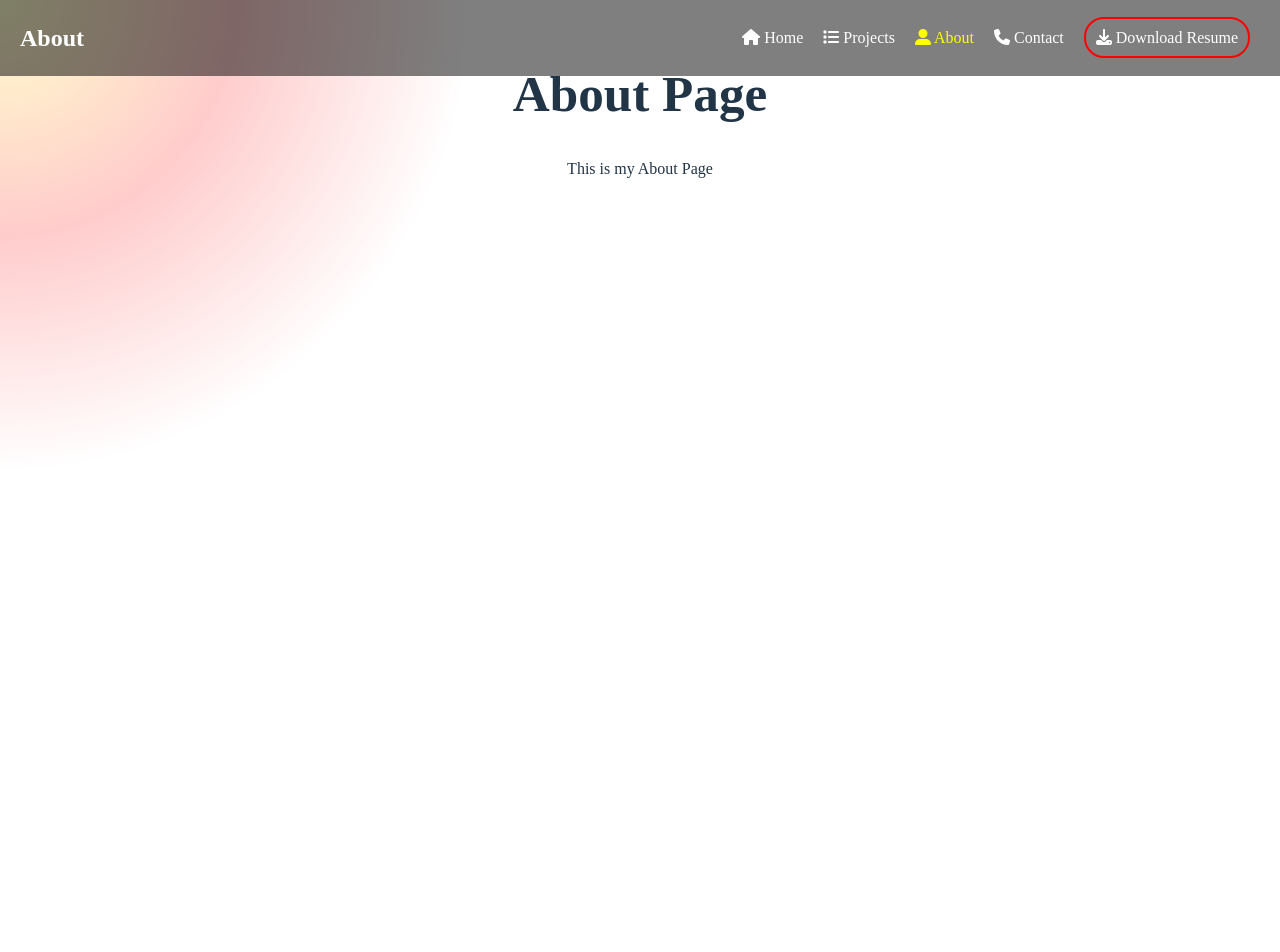
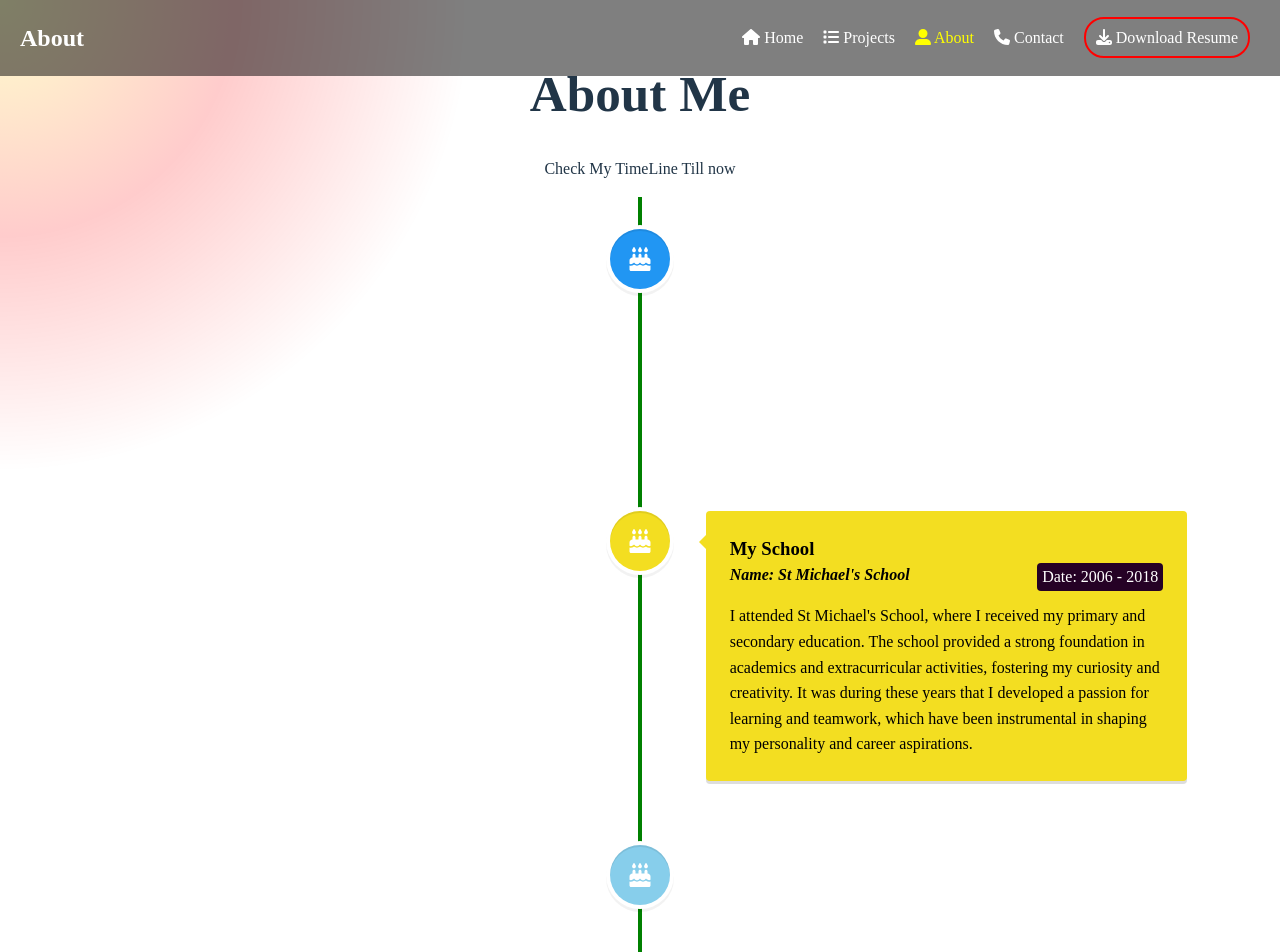
Before and after one commit to Pied07/react-profile, a React (Vite) app: page /react-profile/about in a window 1280 px wide. Shown: the top 952 px of the page. Before the commit the page ends 800 px from the top, so only its background shows below. Built offline with nearby package versions, Linux system fonts and the light colour scheme.

Commit message:
Started Working on About Page

```diff
--- a/package.json
+++ b/package.json
@@ -28,7 +28,8 @@
     "react-chartjs-2": "^5.3.0",
     "react-dom": "^19.0.0",
     "react-router": "^7.4.0",
-    "react-router-dom": "^7.4.0"
+    "react-router-dom": "^7.4.0",
+    "react-vertical-timeline-component": "^3.5.3"
   },
   "devDependencies": {
     "@eslint/js": "^9.21.0",
--- a/src/App.css
+++ b/src/App.css
@@ -406,6 +406,29 @@
     box-shadow: 0 0 15px red;
   }
 }
+
+
+/* About CSS */
+
+.aboutTimeLineComponents {
+  text-align: start;
+  h3 {
+    font-weight: bolder;
+  }
+  h4 {
+    font-weight: bold;
+    font-style: italic;
+  }
+}
+
+.aboutTimeLineDate {
+  color: white;
+  background-color: rgb(37, 1, 37);
+  padding: 2px 5px;
+  border-radius: 4px;
+  float: right;
+}
+
 /* Contact CSS */
 
 .contactContainer {
@@ -459,7 +482,7 @@
 }
 
 .contactForm {
-  margin-top: 20px;
+  margin: 20px;
   display: flex;
   flex-direction: column;
   width: 100%;
--- a/src/components/About/About.jsx
+++ b/src/components/About/About.jsx
@@ -1,11 +1,90 @@
 import React from 'react'
+import { VerticalTimeline, VerticalTimelineElement } from 'react-vertical-timeline-component'
+import 'react-vertical-timeline-component/style.min.css';
+import { FontAwesomeIcon } from '@fortawesome/react-fontawesome'
+import { faBirthdayCake } from '@fortawesome/free-solid-svg-icons';
 
 function About() {
   return (
     <>
         <div className="aboutContainer">
-            <h1>About Page</h1>
-            <p>This is my About Page</p>
+            <h1>About Me</h1>
+            <p>Check My TimeLine Till now</p>
+            <div className="aboutTimeLineContainer">
+              <VerticalTimeline lineColor="green">
+                <VerticalTimelineElement
+                  className="aboutTimeLineComponents"
+                  contentStyle={{ background: 'rgb(33, 150, 243)', color: '#000' }}
+                  contentArrowStyle={{ borderRight: '7px solid  rgb(33, 150, 243)' }}
+                  iconStyle={{ background: 'rgb(33, 150, 243)', color: '#fff' }}
+                  icon={<FontAwesomeIcon icon={faBirthdayCake} />}
+                >
+                  <h3 className="vertical-timeline-element-title">My Birth</h3>
+                  <span className='aboutTimeLineDate'>Date: 2001</span>
+                  <h4 className="vertical-timeline-element-subtitle">Place: India,West Bengal, Durgapur</h4>
+                  <p>
+                    I was born in a small town called Durgapur, West Bengal, India. It is known for its industrial development and educational institutions.
+                    I spent my early years in this town, where I developed a love for technology and computers.
+                  </p>
+                </VerticalTimelineElement>
+                <VerticalTimelineElement
+                  className="aboutTimeLineComponents"
+                  contentStyle={{ background: 'rgb(243, 222, 33)', color: '#000' }}
+                  contentArrowStyle={{ borderRight: '7px solid  rgb(243, 222, 33)' }}
+                  iconStyle={{ background: 'rgb(243, 222, 33)', color: '#fff' }}
+                  icon={<FontAwesomeIcon icon={faBirthdayCake} />}
+                >
+                  <h3 className="vertical-timeline-element-title">My School</h3>
+                  <span className='aboutTimeLineDate'>Date: 2006 - 2018</span>
+                  <h4 className="vertical-timeline-element-subtitle">Name: St Michael's School</h4>
+                  <p>
+                    I attended St Michael's School, where I received my primary and secondary education. The school provided a strong foundation in academics and extracurricular activities, fostering my curiosity and creativity. It was during these years that I developed a passion for learning and teamwork, which have been instrumental in shaping my personality and career aspirations.
+                  </p>
+                </VerticalTimelineElement>
+                <VerticalTimelineElement
+                  className="aboutTimeLineComponents"
+                  contentStyle={{ background: 'skyblue', color: '#000' }}
+                  contentArrowStyle={{ borderRight: '7px solid  skyblue' }}
+                  iconStyle={{ background: 'skyblue', color: '#fff' }}
+                  icon={<FontAwesomeIcon icon={faBirthdayCake} />}
+                >
+                  <h3 className="vertical-timeline-element-title">My High School</h3>
+                  <span className='aboutTimeLineDate'>Date: 2018 - 2020</span>
+                  <h4 className="vertical-timeline-element-subtitle">Name: HemSheela Model School</h4>
+                  <p>
+                    I attended HemSheela Model School for my high school education. This phase of my life was crucial in shaping my academic interests and personal growth. The school provided a rigorous curriculum and a supportive environment that encouraged critical thinking and problem-solving. It was during these years that I developed a keen interest in science and technology, which laid the foundation for my future endeavors.
+                  </p>
+                </VerticalTimelineElement>
+                <VerticalTimelineElement
+                  className="aboutTimeLineComponents"
+                  contentStyle={{ background: 'purple', color: '#000' }}
+                  contentArrowStyle={{ borderRight: '7px solid  purple' }}
+                  iconStyle={{ background: 'purple', color: '#fff' }}
+                  icon={<FontAwesomeIcon icon={faBirthdayCake} />}
+                >
+                  <h3 className="vertical-timeline-element-title">My College</h3>
+                  <span className='aboutTimeLineDate'>Date: 2020 - 2024</span>
+                  <h4 className="vertical-timeline-element-subtitle">Name: University Institute of Technology, Bardhaman</h4>
+                  <p>
+                    I pursued my undergraduate studies in Information Technology at the University Institute of Technology, Bardhaman. The college provided a comprehensive curriculum that covered various aspects of computer science and information technology, including programming, data structures, algorithms, and software development. It was during this time that I honed my technical skills and gained hands-on experience through projects and internships. The supportive faculty and collaborative environment played a significant role in shaping my career path and deepening my passion for technology.
+                  </p>
+                </VerticalTimelineElement>
+                <VerticalTimelineElement
+                  className="aboutTimeLineComponents"
+                  contentStyle={{ background: 'green', color: '#000' }}
+                  contentArrowStyle={{ borderRight: '7px solid  green' }}
+                  iconStyle={{ background: 'green', color: '#fff' }}
+                  icon={<FontAwesomeIcon icon={faBirthdayCake} />}
+                >
+                  <h3 className="vertical-timeline-element-title">My Current Job</h3>
+                  <span className='aboutTimeLineDate'>Date: 2024 - present</span>
+                  <h4 className="vertical-timeline-element-subtitle">Company Name: Vyrazu Labs Pvt ltd</h4>
+                  <p>
+                    I am currently working as an Associate Software Developer at Vyrazu Labs Pvt Ltd. My role involves developing and maintaining web applications using Laravel and React JS. I collaborate with a talented team to design, implement, and optimize software solutions that meet client requirements. This position has allowed me to enhance my skills in full-stack development, problem-solving, and teamwork, while contributing to innovative projects that make a real-world impact.
+                  </p>
+                </VerticalTimelineElement>
+              </VerticalTimeline>
+            </div>
         </div>
     </>
   )
```
Also changed, not shown: 1 other file (tests, documents, lock files or other folders).
